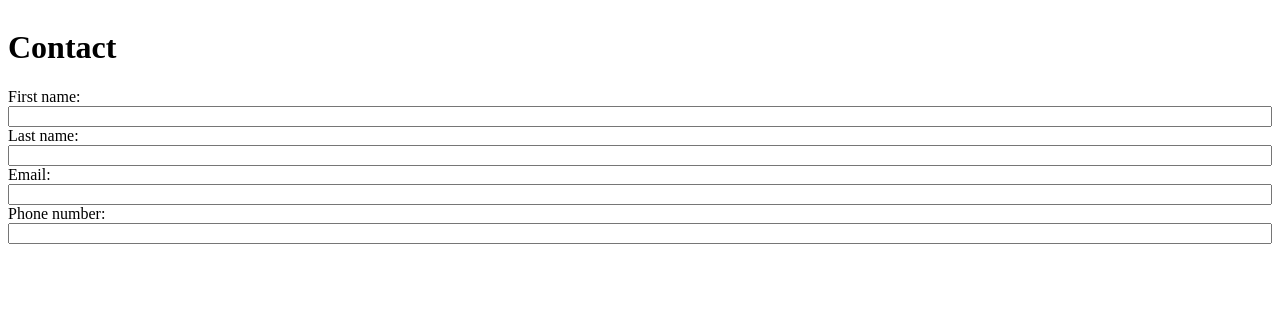
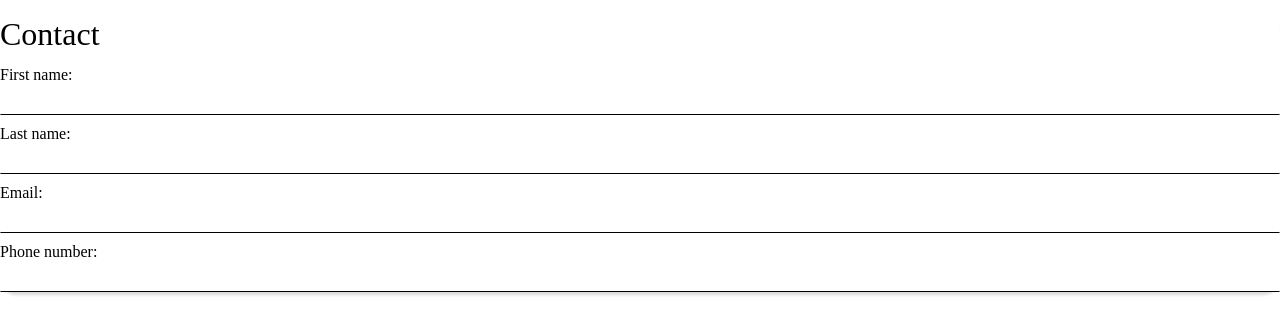
Before and after one commit to DataMoshing/cv-application, a React (Vite) app: page / in a window 1280 px wide. Shown: the top 334 px of the page. Built offline with nearby package versions, Linux system fonts and the light colour scheme; the HTML template or start-up script is replaced by a standard one.

Commit message:
Added styling to forms

```diff
--- a/src/styles/App.css
+++ b/src/styles/App.css
@@ -1,11 +1,123 @@
+@import url('https://fonts.googleapis.com/css2?family=Work+Sans&display=swap');
+
+* {
+    margin: 0;
+    padding: 0;
+    border: 0;
+    border: none;
+    box-sizing: border-box;
+    text-decoration: none;
+}
+
+.main {
+    display: flex;
+    justify-content: space-evenly;
+    font-family: 'Work Sans', sans-serif;
+}
+
+h1 {
+    display: flex;
+    font-weight: 400;
+    margin-bottom: .2rem;
+}
+
 form {
     display: flex;
     flex-direction: column;
+    margin-top: 1rem;
+    box-shadow: rgba(0, 0, 0, 0.15) 0px 3px 3px 0px;
+    border-radius: 1rem;
 }
 
 .form-container {
-    /* max-width: 150px; */
+    max-width: 200px;
+    height: 100vh;
     display: flex;
     flex-direction: column;
-    grid-template-columns: 1fr 1fr;
+    margin-left: 10rem;
+    margin-right: 10rem;
 }
+
+input {
+    height: 20px;
+    padding-left: .5rem;
+    border-bottom: 1px solid black;
+    padding: 15px;
+    border-radius: .1rem;
+}
+
+.main-container {
+    width: 35%;
+}
+
+.resume-container {
+    position: fixed;
+    border-radius: 1rem;
+    display: flex;
+    width: 35%;
+    height: 80vh;
+    margin-top: 3rem;
+    flex-direction: column;
+}
+
+section {
+    display: flex;
+    flex-direction: column;
+    justify-content: center;
+    align-items: center;
+    margin-bottom: 1rem;
+}
+
+p {
+    margin-top: 5px;
+}
+
+.contact-info {
+    display: flex;
+    justify-content: flex-start;
+    align-items: flex-start;
+    width: 100%;
+    height: 50px;
+}
+
+.resume-name {
+    font-size: xx-large;
+}
+
+.work-header {
+    display: flex;
+    margin-top: 5rem;
+}
+
+.work-title,
+.cv-degree {
+    font-weight: 400;
+}
+
+.work-info {
+    display: flex;
+    justify-content: flex-start;
+    align-items: flex-start;
+    margin-top: 1rem;
+    height: 100px;
+}
+
+label {
+    margin-top: 10px;
+}
+
+.work-exp-border,
+.education-info-border,
+.skills-info-border {
+    border: 1px solid black;
+}
+
+.education-info,
+.skills-info {
+    display: flex;
+    height: 100px;
+    justify-content: flex-start;
+    align-items: flex-start;
+    width: 100%;
+    margin-top: 1rem;
+}
```
